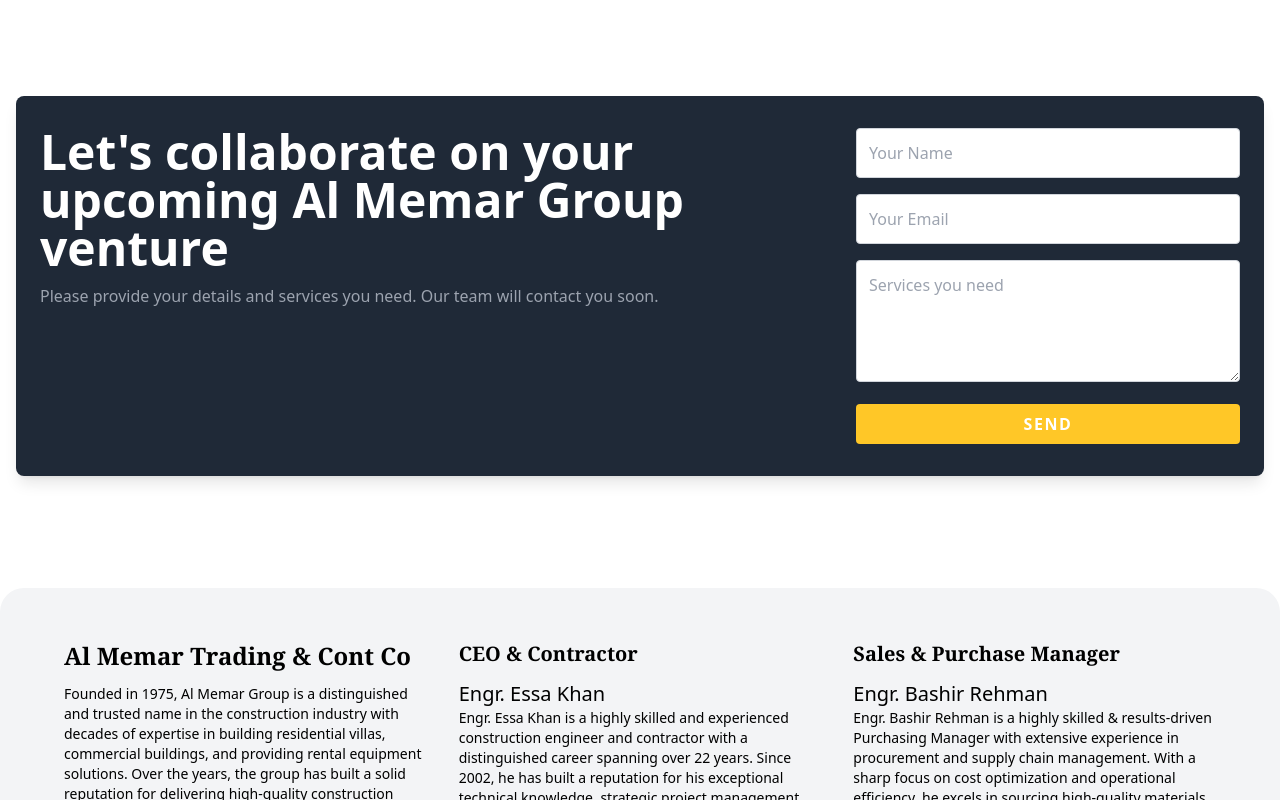
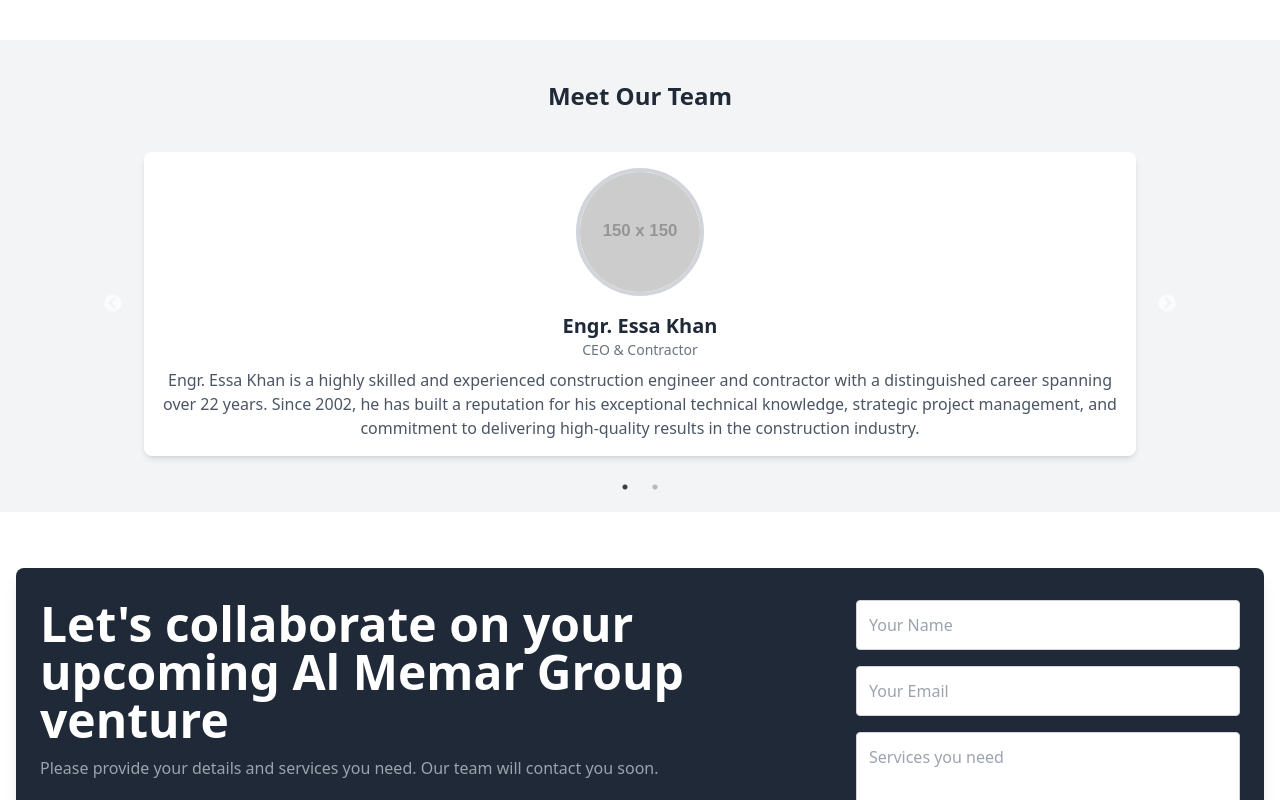
Before and after one commit to kaashe/alMemarGroup, a React (Vite) app: page / in a window 1280 px wide. Shown: the part 4600-5400 px from the top of the page. Built offline with nearby package versions, Linux system fonts and the light colour scheme.

Commit message:
addded profile cards

```diff
--- a/package.json
+++ b/package.json
@@ -15,7 +15,9 @@
     "react": "^18.2.0",
     "react-dom": "^18.2.0",
     "react-i18next": "^15.1.3",
-    "react-icons": "^4.12.0"
+    "react-icons": "^4.12.0",
+    "react-slick": "^0.30.2",
+    "slick-carousel": "^1.8.1"
   },
   "devDependencies": {
     "@types/react": "^18.2.43",
@@ -27,6 +29,7 @@
     "eslint-plugin-react-hooks": "^4.6.0",
     "eslint-plugin-react-refresh": "^0.4.5",
     "postcss": "^8.4.32",
+    "tailwind-scrollbar-hide": "^1.1.7",
     "tailwindcss": "^3.3.6",
     "vite": "^5.0.8"
   }
--- a/src/App.jsx
+++ b/src/App.jsx
@@ -14,6 +14,7 @@
 import Testimonial from "./components/Testimonial/Testimonial";
 import Footer from "./components/Footer/Footer";
 import ConstrunctionList from "./components/CarList/ConstrunctionList";
+import MainBodies from "./components/MainBodies/MainBodies";
 
 
 export const LanguageSwitcher = () => {
@@ -87,6 +88,7 @@
         <ConstrunctionList />
         <CarList />
         {/* <Testimonial /> */}
+        <MainBodies />
         {/* <AppStoreBanner /> */}
         <Contact />
         <Footer />
--- a/src/components/Footer/Footer.jsx
+++ b/src/components/Footer/Footer.jsx
@@ -84,7 +84,7 @@
               Engr. Essa Khan
             </p>
             <p className="text-sm">
-              {t('footer.ceoIntro')}
+              {/* {t('footer.ceoIntro')} */}
             </p>
             <div className="flex items-center gap-3 mt-3">
               <FaMobileAlt />
@@ -109,7 +109,7 @@
               Engr. Bashir Rehman
             </p>
             <p className="text-sm">
-              {t('footer.salesIntro')}
+              {/* {t('footer.salesIntro')} */}
 
             </p>
             <div className="flex items-center gap-3 mt-3">
--- /dev/null
+++ b/src/components/MainBodies/MainBodies.jsx
@@ -0,0 +1,78 @@
+import React from 'react';
+import Slider from 'react-slick';
+import 'slick-carousel/slick/slick.css';
+import 'slick-carousel/slick/slick-theme.css';
+import { useTranslation } from 'react-i18next';
+
+const MainBodies = () => {
+    const { t } = useTranslation();
+
+    const users = [
+        {
+            id: 1,
+            nameKey: 'team.ceo.name',
+            designationKey: 'team.ceo.designation',
+            descriptionKey: 'team.ceo.description',
+            image: 'https://via.placeholder.com/150', //
+        },
+        {
+            id: 3,
+            nameKey: 'team.purchaseManager.name',
+            designationKey: 'team.purchaseManager.designation',
+            descriptionKey: 'team.purchaseManager.description',
+            image: 'https://media.licdn.com/dms/image/v2/C4D03AQGdMLp_0ONn7g/profile-displayphoto-shrink_800_800/profile-displayphoto-shrink_800_800/0/1634873909947?e=1739404800&v=beta&t=FVUQWAzEubIfVRHI_dHxWaUBbY5TXmdMJ_jPb8y8O3M', // Replace with actual image URLs
+        },
+    ];
+
+    const sliderSettings = {
+        dots: true,
+        infinite: true,
+        speed: 500,
+        slidesToShow: 1, // Mobile-first: One card
+        slidesToScroll: 1,
+        autoplay: true,
+        autoplaySpeed: 3000,
+        responsive: [
+            {
+                breakpoint: 768, // Tablet and above
+                settings: {
+                    slidesToShow: 1, // Two cards on larger screens
+                },
+            },
+        ],
+    };
+
+    return (
+        <div className="bg-gray-100 py-10">
+            <h2 className="text-center text-2xl font-bold mb-6 text-gray-800">
+                {t('mainBodies.title')}
+            </h2>
+            <div className="max-w-5xl mx-auto">
+                <Slider {...sliderSettings}>
+                    {users.map((user) => (
+                        <div key={user.id} className="p-4">
+                            <div className="bg-white shadow-md rounded-lg overflow-hidden text-center">
+                                {/* Circular Image */}
+                                <div className="flex justify-center mt-4">
+                                    <img
+                                        src={user.image}
+                                        alt={t(user.nameKey)}
+                                        className="w-32 h-32 object-cover rounded-full border-4 border-gray-300"
+                                    />
+                                </div>
+                                {/* Content */}
+                                <div className="p-4">
+                                    <h3 className="text-xl font-semibold text-gray-800">{t(user.nameKey)}</h3>
+                                    <p className="text-sm text-gray-500 mb-2">{t(user.designationKey)}</p>
+                                    <p className="text-gray-600">{t(user.descriptionKey)}</p>
+                                </div>
+                            </div>
+                        </div>
+                    ))}
+                </Slider>
+            </div>
+        </div>
+    );
+};
+
+export default MainBodies;
--- a/src/locales/ar/translation.json
+++ b/src/locales/ar/translation.json
@@ -109,7 +109,7 @@
     }
   },
   "footer": {
-    "conpanyBackground": "تأسست مجموعة الممار في عام 1975، وهي اسم مميز وموثوق في صناعة البناء مع عقود من الخبرة في بناء الفيلات السكنية والمباني التجارية وتوفير حلول تأجير المعدات. على مر السنين، اكتسبت المجموعة سمعة قوية في تقديم مشاريع بناء عالية الجودة وتوفير تأجير معدات موثوقة وفعالة من حيث التكلفة لتلبية احتياجات العملاء. ومع تاريخ غني من المشاريع الناجحة والالتزام بالتميز، حصلت مجموعة الممار على ثقة العملاء عبر مختلف القطاعات. تشمل خدمات الشركة الشاملة بناء الفيلات والمباني، إدارة المشاريع، وتوفير الآلات المؤجرة عالية المستوى، جميعها مدعومة بفهم عميق للمعايير الصناعية والممارسات البناء المبتكرة.",
+    "conpanyBackground": "تأسست في عام 1975، تعد مجموعة المعمار اسمًا موثوقًا ورائدًا في مجال البناء، متخصصين في بناء الفلل السكنية والمباني التجارية وتقديم حلول تأجير المعدات. معروفة بجودتها وموثوقيتها وتكلفتها المناسبة، نقدم خدمات متميزة في إدارة المشاريع والبناء المبتكر وتأجير المعدات عالية الجودة. سنوات من الخبرة أكسبتنا ثقة العملاء في مختلف القطاعات.",
     "crno": "رقم السجل: 1094 | الدوحة، قطر",
     "pobox": "ص.ب: +974 4442 1891 فاكس/هاتف",
     "ceo": "الرئيس التنفيذي والمقاول",
@@ -118,5 +118,20 @@
     "whatsap": "الدردشة على واتساب",
     "sales&purch": "مدير المبيعات والمشتريات",
     "salesIntro": "المهندس بشير رحمن هو مدير مشتريات ماهر وملتزم بالنتائج، ولديه خبرة واسعة في مجال التوريد وإدارة سلسلة الإمدادات. يتمتع بتركيز حاد على تحسين التكاليف وكفاءة العمليات، ويبرع في توريد المواد عالية الجودة والمعدات والخدمات مع ضمان التسليم في الوقت المحدد والالتزام بالقيود الميزانية."
+  },
+  "mainBodies": {
+    "title": "تعرف على فريقنا"
+  },
+  "team": {
+    "ceo": {
+      "name": "Engr. Essa Khan",
+      "designation": "الرئيس التنفيذي والمقاول",
+      "description": "المهندس عيسى خان هو مهندس مقاولات متمرس وماهر، لديه خبرة واسعة في مجال البناء تمتد لأكثر من 22 عامًا. منذ عام 2002، بنى سمعة قوية بفضل معرفته التقنية الاستثنائية وإدارة المشاريع الاستراتيجية، واهتمامه بتقديم نتائج عالية الجودة في صناعة البناء."
+    },
+    "purchaseManager": {
+      "name": "Engr. Bashir Rehman",
+      "designation": "مدير المبيعات والمشتريات",
+      "description": "المهندس بشير رحمن هو مدير مشتريات ماهر وملتزم بالنتائج، ولديه خبرة واسعة في مجال التوريد وإدارة سلسلة الإمدادات. يتمتع بتركيز حاد على تحسين التكاليف وكفاءة العمليات، ويبرع في توريد المواد عالية الجودة والمعدات والخدمات مع ضمان التسليم في الوقت المحدد والالتزام بالقيود الميزانية."
+    }
   }
 }
--- a/src/locales/en/translation.json
+++ b/src/locales/en/translation.json
@@ -109,7 +109,7 @@
         }
     },
     "footer": {
-        "conpanyBackground": "Founded in 1975, Al Memar Group is a distinguished and trusted name in the construction industry with decades of expertise in building residential villas, commercial buildings, and providing rental equipment solutions. Over the years, the group has built a solid reputation for delivering high-quality construction projects and offering reliable, cost-effective equipment rentals tailored to client needs. With a rich history of successful projects and a commitment to excellence, Al Memar Group has earned the trust of clients across various sectors. The company’s comprehensive services include villa and building construction, project management, and the provision of top-tier rental machinery, all backed by a deep understanding of industry standards and innovative construction practices.",
+        "conpanyBackground": "Established in 1975, Al Memar Group is a trusted leader in construction, specializing in residential villas, commercial buildings, and rental equipment solutions. Renowned for quality, reliability, and cost-effectiveness, we deliver excellence in project management, innovative construction, and top-tier machinery rentals. Decades of expertise have earned us the trust of clients across diverse sectors.",
         "crno": "Cr No : 1094 | Doha Qatar",
         "pobox": "PO Box Tel/Fax +974 4442 1891",
         "zone": "Zone 56, Street 995, Building 207, Office Bu Hamour",
@@ -117,6 +117,21 @@
         "ceoIntro": "Engr. Essa Khan is a highly skilled and experienced construction engineer and contractor with a distinguished career spanning over 22 years. Since 2002, he has built a reputation for his exceptional technical knowledge, strategic project management, and commitment to delivering high-quality results in the construction industry.",
         "whatsap": "Chat on WhatsApp",
         "sales&purch": "Sales & Purchase Manager",
-        "salesIntro": "Engr. Bashir Rehman is a highly skilled & results-driven Purchasing Manager with extensive experience in procurement and supply chain management. With a sharp focus on cost optimization and operational efficiency, he excels in sourcing high-quality materials, equipment’s , & services while ensuring timely delivery and adherence to budgetary constraints."
+        "salesIntro": "Engr. Bashir Rehman is a highly skilled & results-driven Purchasing Manager with extensive experience in procurement and supply chain management. With a sharp focus on cost optimization and operational efficiency, he excels in sourcing high-quality materials, equipment’s , services while ensuring timely delivery and adherence to budgetary constraints."
+    },
+    "mainBodies": {
+        "title": "Meet Our Team"
+    },
+    "team": {
+        "ceo": {
+            "name": "Engr. Essa Khan",
+            "designation": "CEO & Contractor",
+            "description": "Engr. Essa Khan is a highly skilled and experienced construction engineer and contractor with a distinguished career spanning over 22 years. Since 2002, he has built a reputation for his exceptional technical knowledge, strategic project management, and commitment to delivering high-quality results in the construction industry."
+        },
+        "purchaseManager": {
+            "name": "Engr. Bashir Rehman",
+            "designation": "Sales & Purchase Manager",
+            "description": "Engr. Bashir Rehman is a highly skilled & results-driven Purchasing Manager with extensive experience in procurement and supply chain management. With a sharp focus on cost optimization and operational efficiency, he excels in sourcing high-quality materials, equipment’s , & services while ensuring timely delivery and adherence to budgetary constraints."
+        }
     }
 }
```
Also changed, not shown: 1 other file (tests, documents, lock files or other folders). Lines whose indentation alone changed are shown as unchanged.
